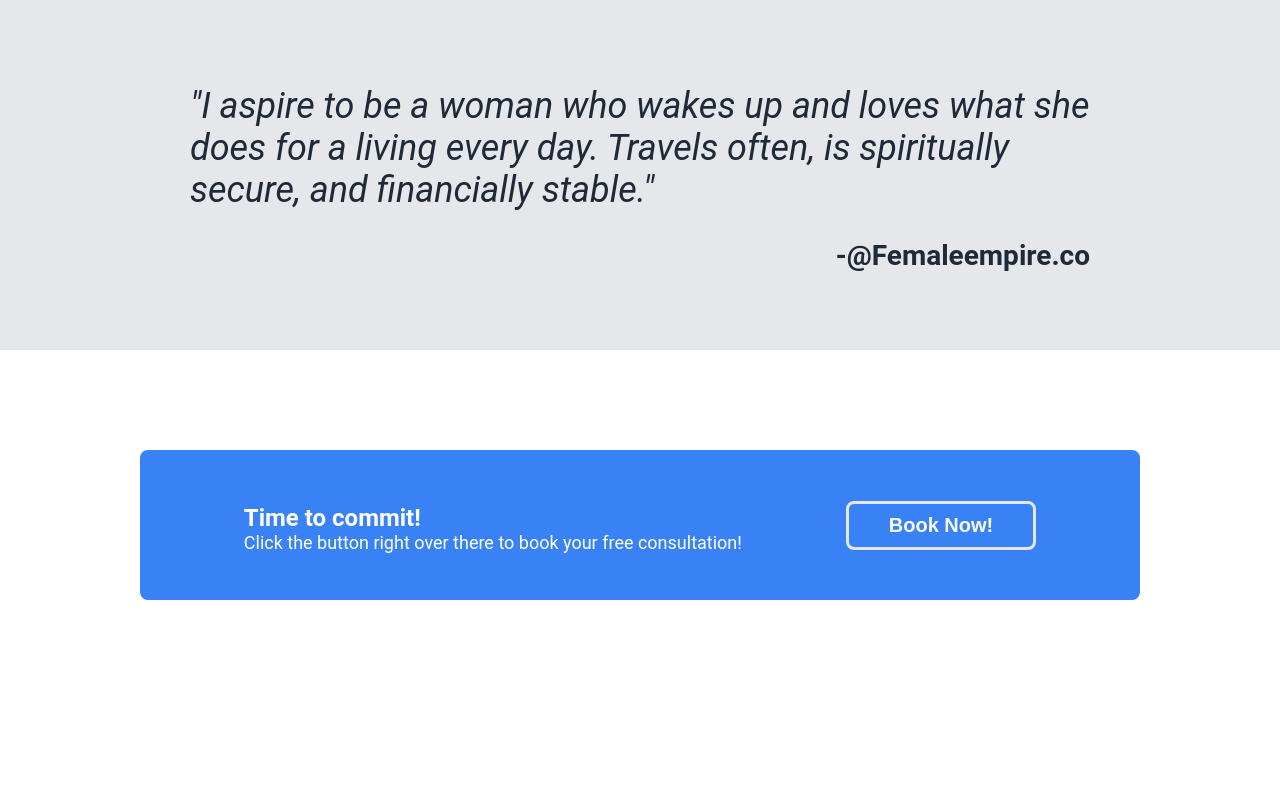
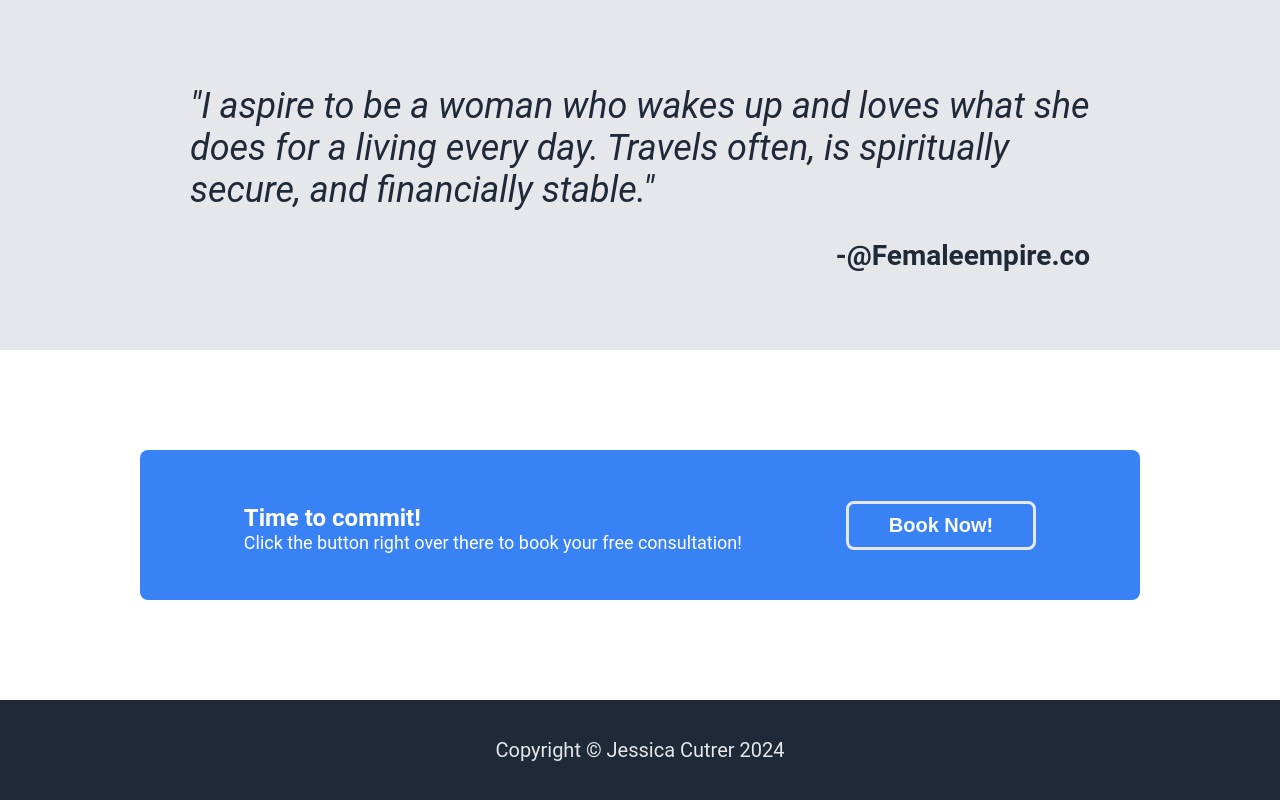
Before and after one commit to Ariaxantioch13/Landing-Page, a plain HTML site: page index.html in a window 1280 px wide. Shown: the part 1493-2293 px from the top of the page. Before the commit the page ends 2193 px from the top, so only its background shows below. Drawn offline with Linux system fonts and the light colour scheme.

Commit message:
Add footer section to html and css Add footer section with appropriate divs and Add css to divs to get alignment, color, font, and style as needed.

```diff
--- a/index.html
+++ b/index.html
@@ -8,6 +8,8 @@
 </head>
 
 <body>
+
+  <!--1st section-->
 
  <div class="align">
    <div class="header">
@@ -22,6 +24,7 @@
      </div>
 
      <div class="twa">
+
        <div class="mid">
          <h1>All of your webpage needs in one place!</h1>
          <p class="secondary">My goal is to build you a custom webpage that exceeds your expectations and makes you confident showing off your business. </p>
@@ -31,10 +34,13 @@
        <div class="img">
        <img src="wheat.jpg">
        </div>
+
      </div>
 
    </div>
 </div>
+
+<!--2nd Section-->
 
 <div class="sec2">
   <h1 class="sri">What We Can Achieve!</h1>
@@ -53,6 +59,8 @@
   </div>
 </div>
 
+<!--3rd Section-->
+
 <div class="quote">
 
   <div class="container">
@@ -61,6 +69,8 @@
   </div>
 
 </div>
+
+<!--4th Section-->
 
 <div class="cta">
 
@@ -78,6 +88,14 @@
   </div>
 
 </div>
+
+<!--Footer-->
+
+<div class="footer">
+
+  <p class="copy">Copyright &copy Jessica Cutrer 2024</p>
+
+</div>
  </body>
 
 </html>
--- a/styles.css
+++ b/styles.css
@@ -5,7 +5,7 @@ body {
 
 }
 
-/*Header section with Logo, Links, Hero, image, and button*/
+/*Header section  1st section*/
 .align {
     background: #1F2937;
     padding-bottom: 100px;
@@ -228,3 +228,20 @@ button {
 .but2 {
     border: #E5E7EB solid;
 }
+
+/*End 4th Section*/
+
+/*Footer 5th section*/
+
+.footer {
+    background-color: #1F2937;
+    height: 100px;
+    display: flex;
+    justify-content: center;
+    align-items: center;
+}
+
+.copy {
+   font-size: 20px;
+    color: #E5E7EB;
+}
```
